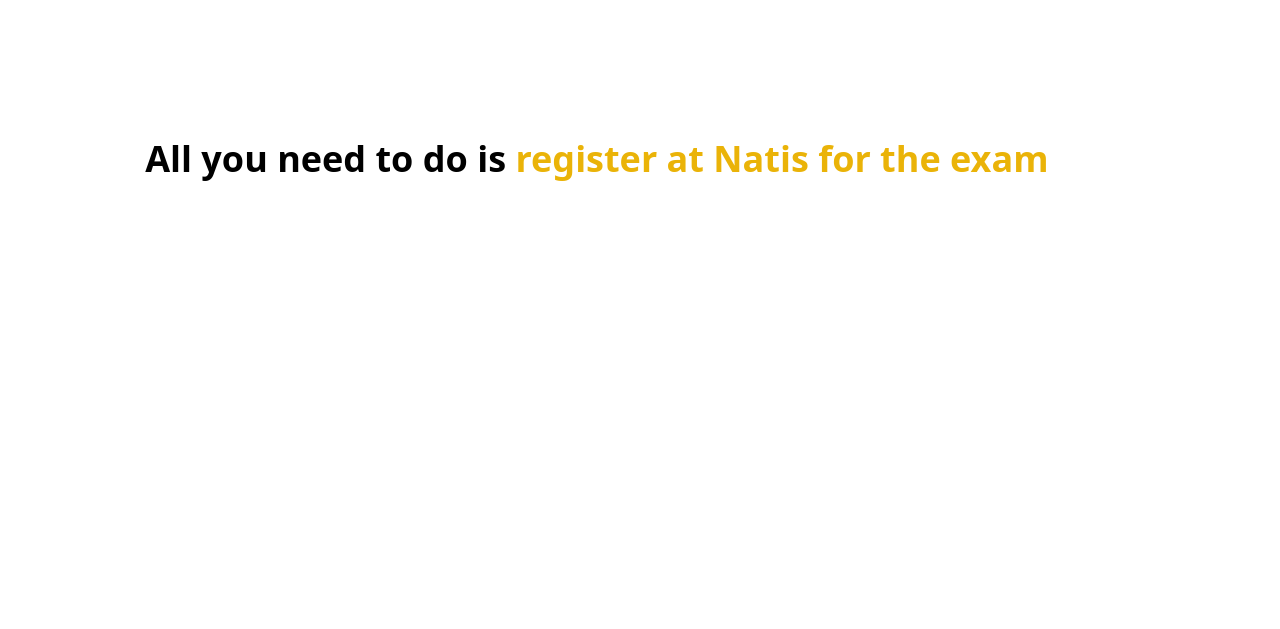
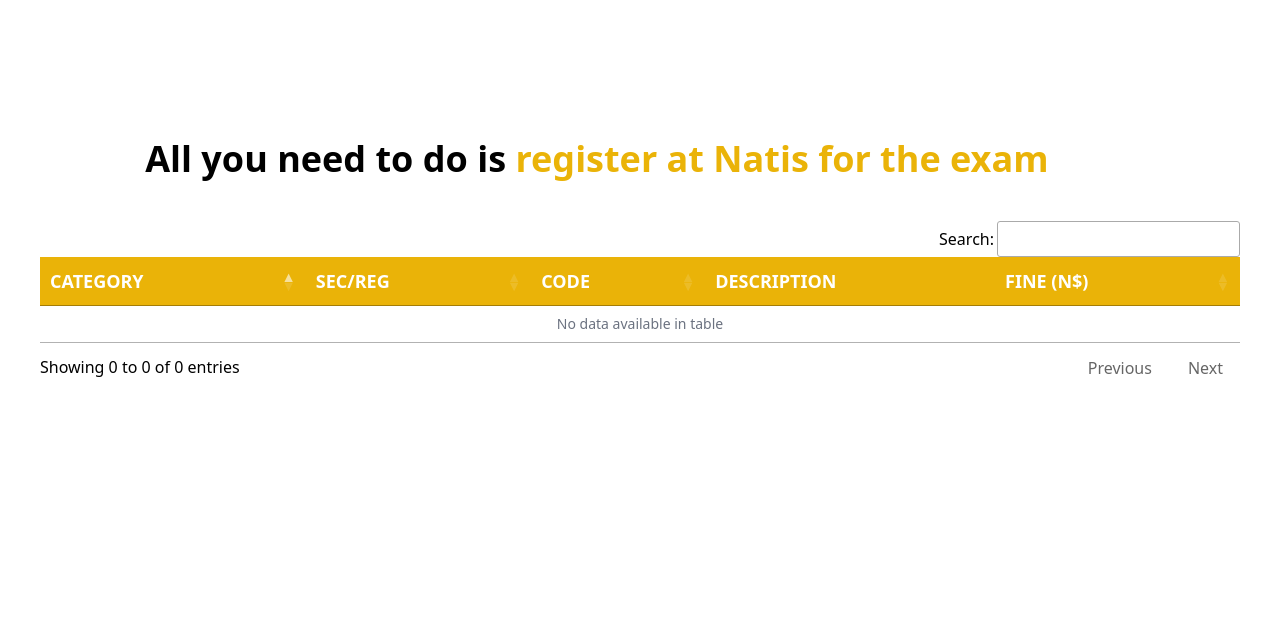
Before and after one commit to SakariaNdadi/natis, a Django app: page / in a window 1280 px wide. Shown: the part 72-701 px from the top of the page. Run offline with Django 5.2, Linux system fonts and the light colour scheme; data that the repository does not hold is empty; some libraries are stand-ins or nearby versions.

Commit message:
code: datatable css and js to display fines on front page

```diff
--- a/templates/includes/footer.html
+++ b/templates/includes/footer.html
@@ -3,8 +3,8 @@
     <div class="w-full mx-auto max-w-screen-xl p-4 md:flex md:items-center md:justify-between">
 
         <span class="text-sm sm:text-center ">© 2024 <a href="https://sakariandadi.com/"
-                class="hover:underline text-sky-950 dark:text-yellow-500">Sakaria
-                Ndadi</a>. All Rights Reserved.
+                                                         class="hover:underline text-sky-950 dark:text-yellow-500">Sakaria
+            Ndadi</a>. All Rights Reserved.
         </span>
 
         <a href="https://ko-fi.com/sakariandadi" target="_blank">
--- a/templates/pages/index.html
+++ b/templates/pages/index.html
@@ -1,5 +1,18 @@
 {% extends '_base.html' %}
+{% load static %}
 {% block title %}NatisMock{% endblock title %}
+
+{% block extracss %}
+    <link rel="stylesheet" href="{% static 'css/datatables.css' %}" />
+    <link rel="stylesheet" href="https://cdn.datatables.net/1.13.6/css/jquery.dataTables.min.css">
+{% endblock extracss %}
+
+
+{% block extrajs %}
+    <script src="{% static 'js/charts.js' %}"></script>
+    <script src="https://code.jquery.com/jquery-3.6.0.min.js"></script>
+    <script src="https://cdn.datatables.net/1.13.6/js/jquery.dataTables.min.js"></script>
+{% endblock extrajs %}
 
 {% block content %}
 
@@ -72,6 +85,60 @@
         </ol>
     </div>
 
+<!-- Tickets -->
+    <div class="overflow-x-scroll md:block mt-10">
+        <table id="myTable" class="w-full text-sm text-left rtl:text-right text-gray-500 dark:text-gray-400">
+            <thead class="text-lg uppercase bg-yellow-500 dark:bg-gray-700 text-white">
+                <tr>
+                    <th scope="col" class="px-6 py-3">Category</th>
+                    <th scope="col" class="px-6 py-3">SEC/REG</th>
+                    <th scope="col" class="px-6 py-3">Code</th>
+                    <th scope="col" class="px-6 py-3">Description</th>
+                    <th scope="col" class="px-6 py-3">Fine (N$)</th>
+                </tr>
+            </thead>
+            <tbody>
+                {% for fine in fines %}
+                    <tr
+                        class="odd:bg-white odd:dark:bg-gray-900 even:bg-gray-50 even:dark:bg-gray-800 border-b border-sky-900 dark:border-gray-700">
+                        <td class="px-6 py-4">{{ fine.category }}</td>
+                        <td class="px-6 py-4"></td>
+                        <td class="px-6 py-4">{{ fine.code }}</td>
+                        <td class="px-6 py-4">{{ fine.description }}</td>
+                        <td class="px-6 py-4">{{ fine.fine }}</td>
+                    </tr>
+                {% endfor %}
+            </tbody>
+        </table>
+    </div>
+<!-- Tickets End -->
+
 
 
 {% endblock content %}
+
+{% block scripts %}
+    <script>
+        let table = new DataTable('#myTable', {
+            searching: true,
+            pageLength: 10,
+            lengthChange: false,
+            stateSave: true,
+
+            columnDefs: [
+                {
+                    target: 1,
+                // visible: false,
+                // sortable: false,
+                    searchable: false
+                },
+                {
+                    target: 3,
+                // visible: false,
+                    sortable: false,
+                // searchable: false
+                },
+            ]
+        });
+    </script>
+{% endblock scripts %}
```
